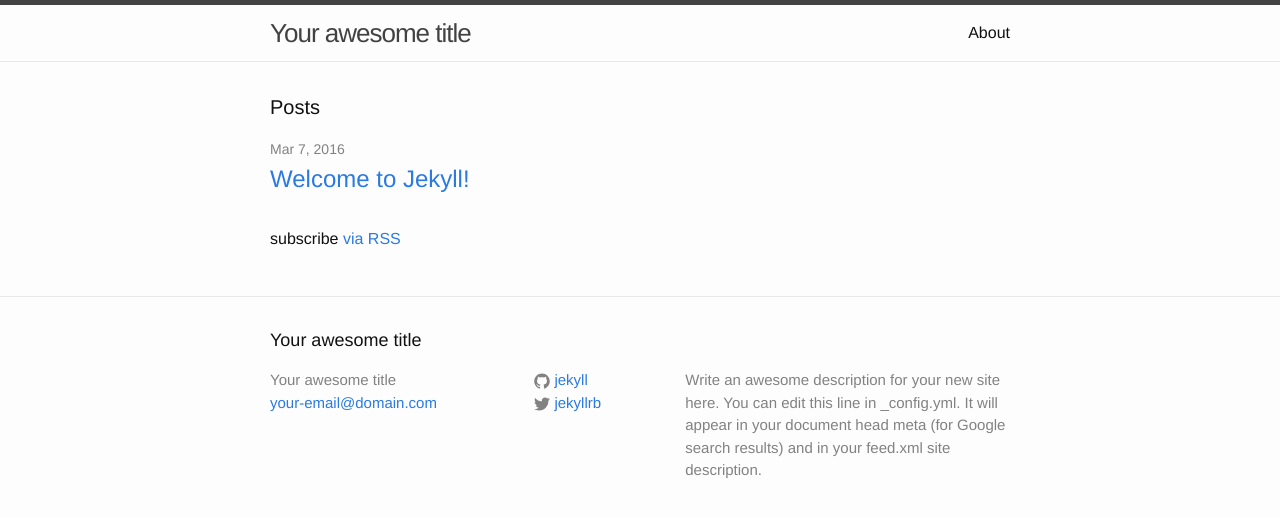
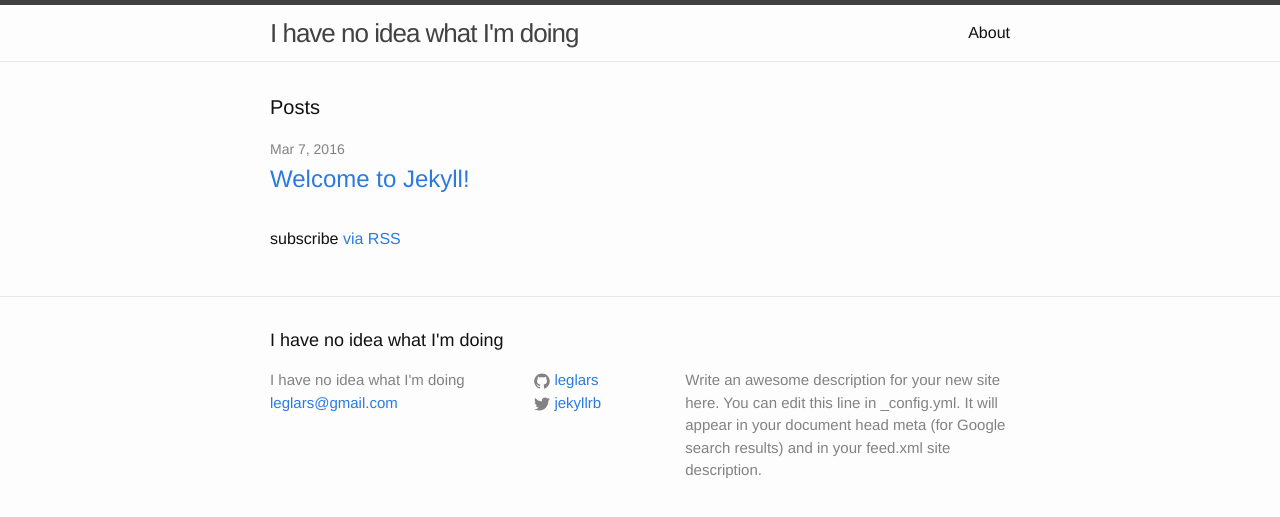
Before and after one commit to leglars/portfolio_jekyll_version, a Jekyll site: the page built from index.html, in a window 1280 px wide. Shown: the top 517 px of the page. Built offline with Jekyll 4.4.1, drawn with Linux system fonts in a browser that asks for light colours.

Commit message:
adjust some files and varibles

```diff
--- a/_config.yml
+++ b/_config.yml
@@ -6,8 +6,8 @@
 # 'jekyll serve'. If you change this file, please restart the server process.
 
 # Site settings
-title: Your awesome title
-email: your-email@domain.com
+title: I have no idea what I'm doing
+email: leglars@gmail.com
 description: > # this means to ignore newlines until "baseurl:"
   Write an awesome description for your new site here. You can edit this
   line in _config.yml. It will appear in your document head meta (for
@@ -15,7 +15,17 @@ description: > # this means to ignore newlines until "baseurl:"
 baseurl: "/portfolio_jekyll_version" # the subpath of your site, e.g. /blog
 url: "http://yourdomain.com" # the base hostname & protocol for your site
 twitter_username: jekyllrb
-github_username:  jekyll
+github_username:  leglars
+timezone: Australia/Brisbane
+encoding: utf-8
+
 
 # Build settings
 markdown: kramdown
+
+
+#Serve settings
+baseurl: ""
+
+
+#File: _config.yml
--- a/_includes/head.html
+++ b/_includes/head.html
@@ -6,7 +6,7 @@
   <title>{% if page.title %}{{ page.title | escape }}{% else %}{{ site.title | escape }}{% endif %}</title>
   <meta name="description" content="{% if page.excerpt %}{{ page.excerpt | strip_html | strip_newlines | truncate: 160 }}{% else %}{{ site.description }}{% endif %}">
 
-  <link rel="stylesheet"  href="{{ site.baseurl }}/css/main.css">
+  <link rel="stylesheet"  href="{{ site.baseurl }}/res/css/main.css">
   <link rel="canonical" href="{{ page.url | replace:'index.html','' | prepend: site.baseurl | prepend: site.url }}">
   <link rel="alternate" type="application/rss+xml" title="{{ site.title }}" href="{{ "/feed.xml" | prepend: site.baseurl | prepend: site.url }}">
 </head>
```
Also changed, not shown: res/css/main.scss (renamed from css/main.scss).
